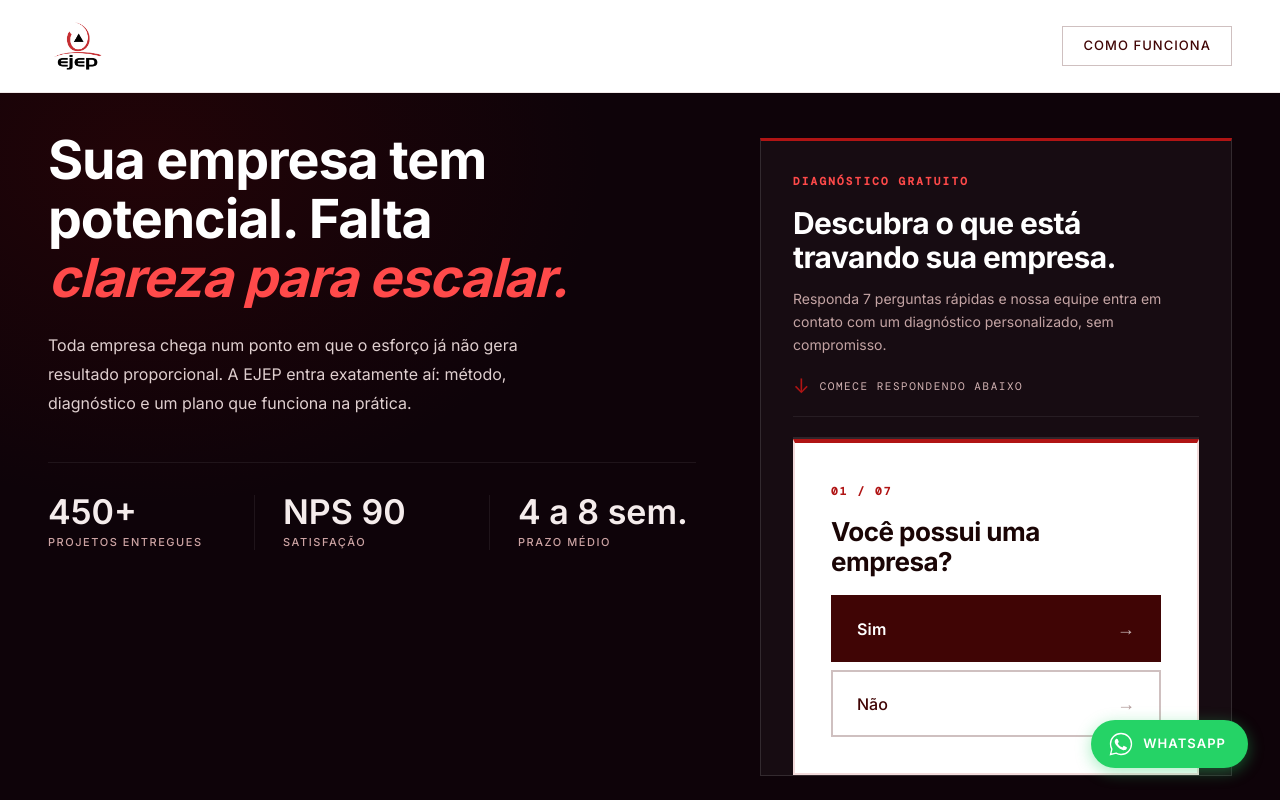
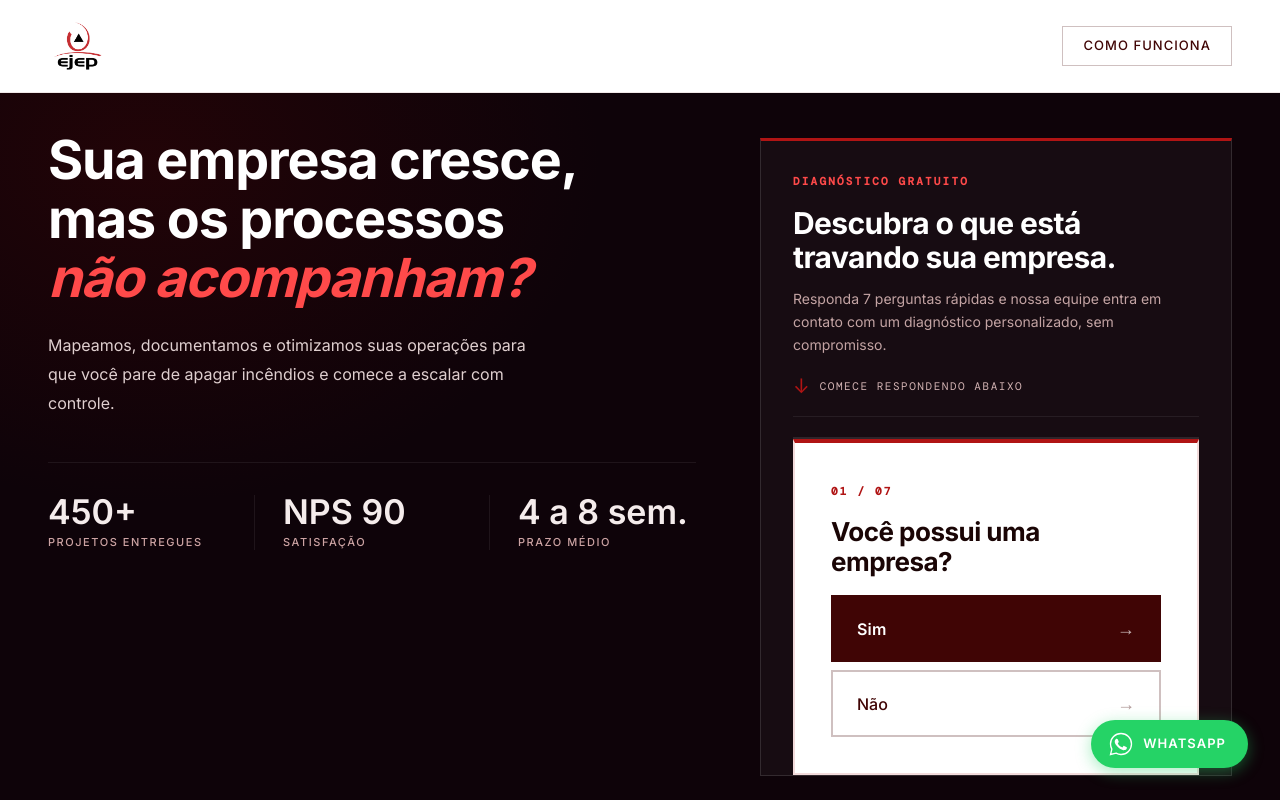
Before and after one commit to Aiello-Digital/ejep-landing, a Next.js app: page / in a window 1280 px wide. Shown: the top 800 px of the page. Built offline with nearby package versions, Linux system fonts and the light colour scheme.

Commit message:
revert: restore original hero headline and sub copy

```diff
--- a/app/page.tsx
+++ b/app/page.tsx
@@ -28,15 +28,14 @@ export default function Home() {
           <div>
 
             <h1 className="hero-headline anim-2">
-              Sua empresa tem<br />
-              potencial. Falta<br />
-              <em>clareza para escalar.</em>
+              Sua empresa cresce,<br />
+              mas os processos<br />
+              <em>não acompanham?</em>
             </h1>
 
             <p className="hero-sub anim-3">
-              Toda empresa chega num ponto em que o esforço já não gera
-              resultado proporcional. A EJEP entra exatamente aí: método,
-              diagnóstico e um plano que funciona na prática.
+              Mapeamos, documentamos e otimizamos suas operações para que
+              você pare de apagar incêndios e comece a escalar com controle.
             </p>
 
             <div className="hero-metrics anim-4">
```
